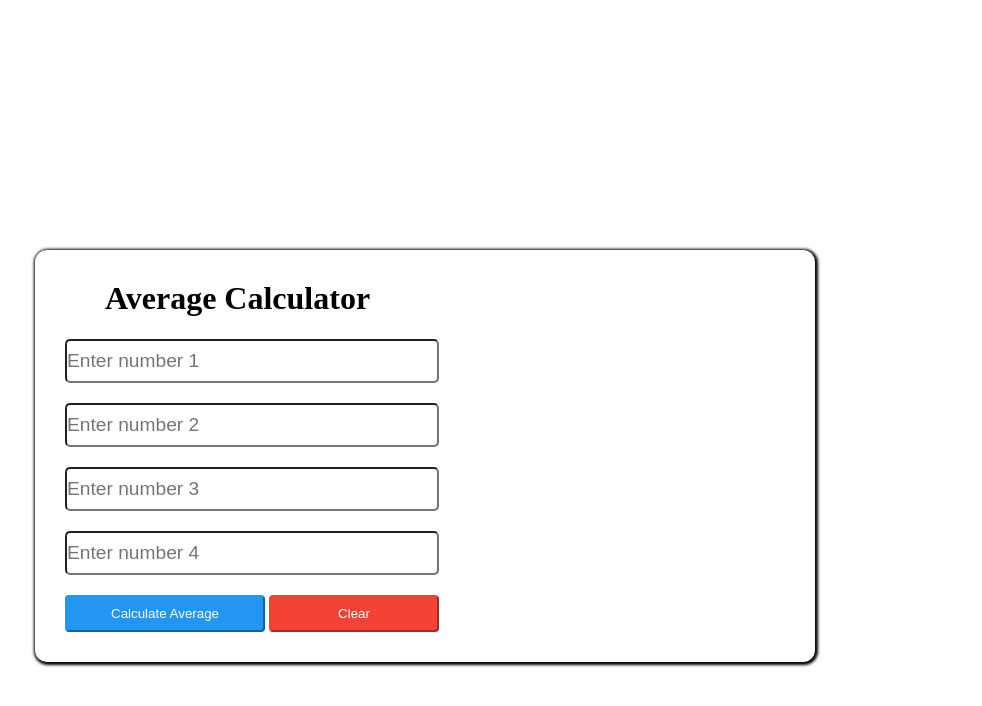
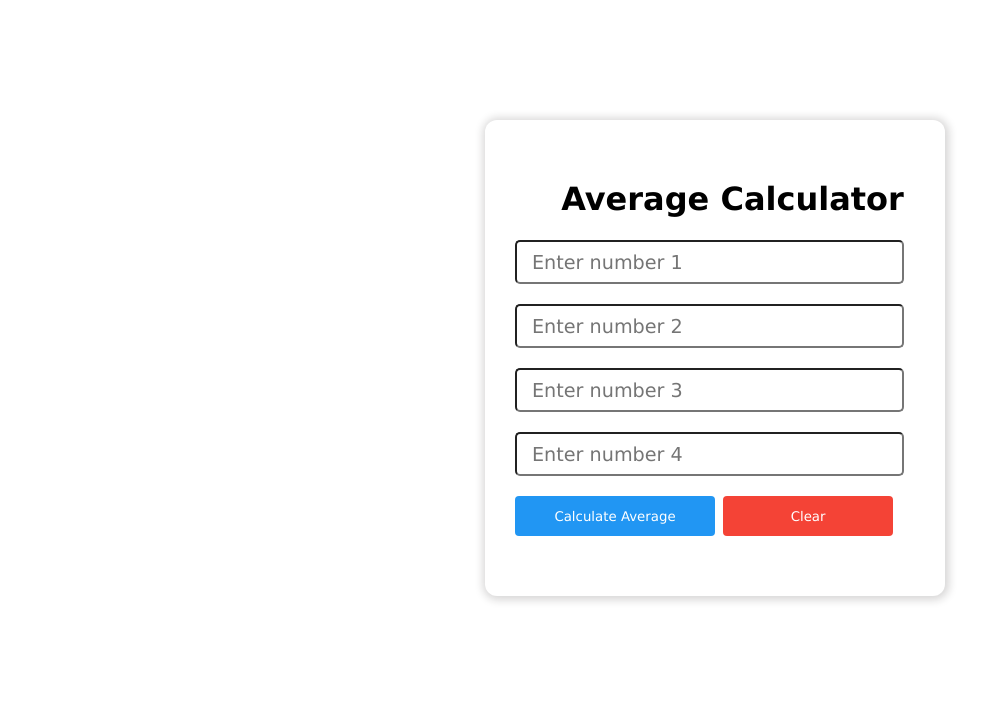
Before and after one commit to Ushantha5/Average-Calculator, a plain HTML site: page index.html in a window 1280 px wide. Shown: the whole page, without its empty margins (215-1197 px from the left). Drawn offline with Linux system fonts and the light colour scheme; no server answers.

Commit message:
all steps complet

```diff
--- a/index.css
+++ b/index.css
@@ -2,21 +2,28 @@
     margin: 0;
     padding: 0;
     background-color: #ffffff;
+    font-family: 'Lucida Sans', 'Lucida Sans Regular',
+        'Lucida Grande', 'Lucida Sans Unicode', Geneva, Verdana, sans-serif;
 }
 
-.main {
+#continer {
     background-color: #ffffff;
-    margin: 250px;
+    width: 400px;
+    margin: 120px 900px 0px 700px;
     padding: 30px;
-    box-shadow: 1px 1px 3px 2px black;
+    padding-top: 60px;
+    padding-bottom: 60px;
+    box-shadow: 1px 1px 9px 3px rgba(27, 24, 24, 0.177);
     border-radius: 12px;
 }
 
+
 .h2 {
     font-size: xx-large;
-    margin-left: 40px;
+    margin-left: 35px;
     background-color: #ffffff;
     margin-bottom: 22px;
+    text-align: center;
 }
 
 #number-1 {
@@ -25,6 +32,7 @@
     width: 370px;
     border-radius: 5px;
     font-size: larger;
+    padding-left: 15px;
 }
 
 #number-2 {
@@ -33,6 +41,8 @@
     width: 370px;
     border-radius: 5px;
     font-size: larger;
+    padding-left: 15px;
+
 }
 
 #number-3 {
@@ -41,6 +51,8 @@
     width: 370px;
     border-radius: 5px;
     font-size: larger;
+    padding-left: 15px;
+
 }
 
 #number-4 {
@@ -49,22 +61,29 @@
     width: 370px;
     border-radius: 5px;
     font-size: larger;
+    padding-left: 15px;
+
 }
 
 #button-1 {
     background-color: rgb(33, 150, 243);
     padding: 9px;
     width: 200px;
+    height: 40px;
     border-radius: 4px;
     color: white;
     border-color: rgb(33, 150, 243);
+    border: none;
 }
 
 #button-2 {
     background-color: rgb(244, 67, 54);
     padding: 9px;
     width: 170px;
+    height: 40px;
+    margin-left: 3px;
     border-radius: 4px;
     color: white;
     border-color: rgb(244, 67, 54);
+    border: none;
 }
--- a/index.html
+++ b/index.html
@@ -5,11 +5,13 @@
     <meta charset="UTF-8">
     <meta name="viewport" content="width=device-width, initial-scale=1.0">
     <title>Average Calculator</title>
+    <link rel="stylesheet" href="index.css">
+
 </head>
 
 <body>
-    <link rel="stylesheet" href="index.css">
-    <div class="main">
+    <div class="continer" id="continer">
+        <form action="" class="form">
             <h2 class="h2">Average Calculator</h2>
             <input type="number" id="number-1" placeholder="Enter number 1"><br>
             <input type="number" id="number-2" placeholder="Enter number 2"><br>
@@ -18,6 +20,7 @@
 
             <button type="button" id="button-1" onclick="">Calculate Average</button>
             <button type="button" id="button-2" onclick="">Clear</button>
+        </form>
     </div>
     <script src="index.js" defer></script>
 </body>
```
Lines whose indentation alone changed are shown as unchanged.
